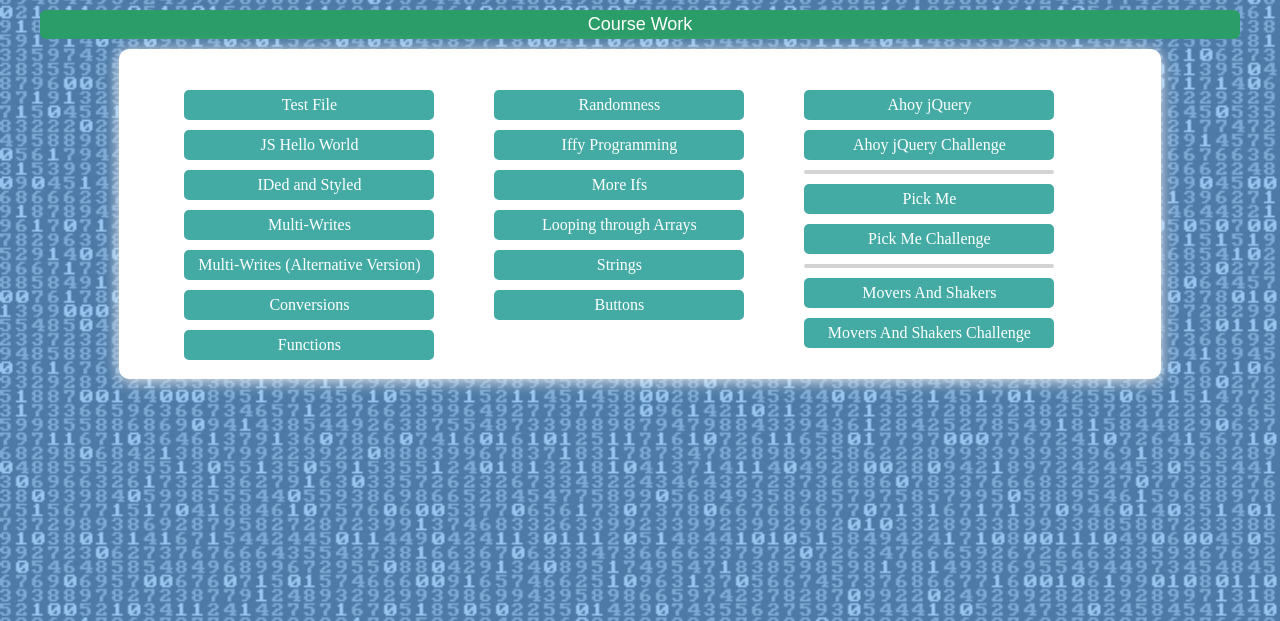
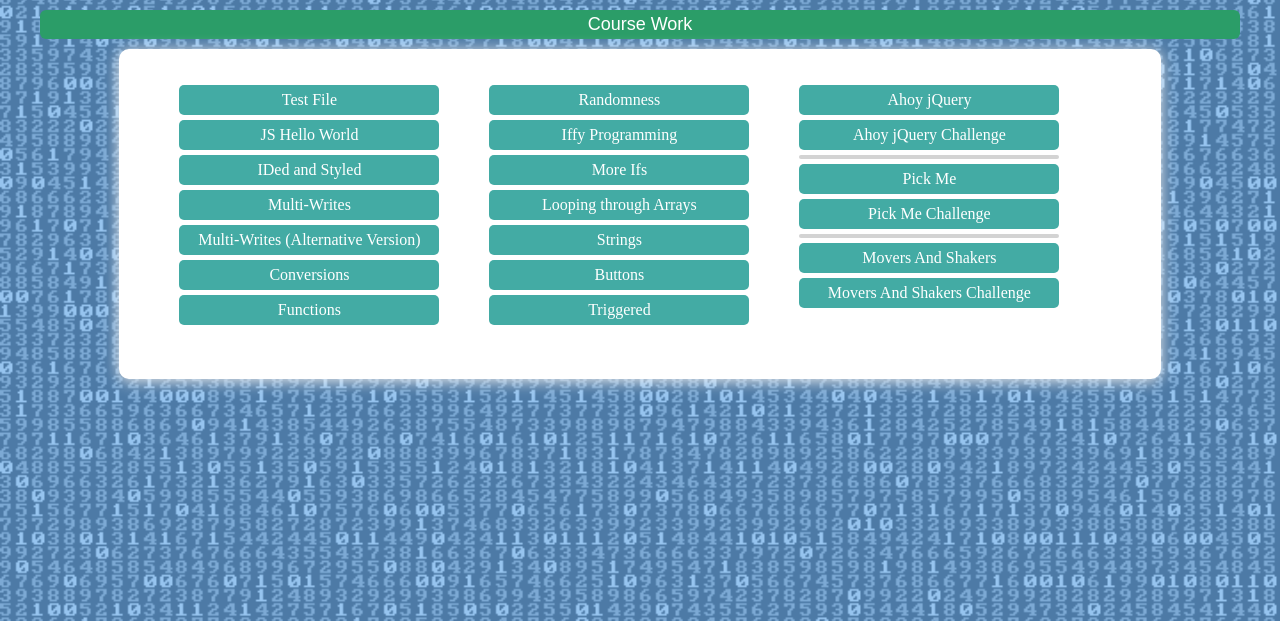
Before and after one commit to RichardBrowning/N341-Client-Side-Web-Programming, a PHP site: the page made by N341 Student Course Page.html in a window 1280 px wide. Shown: the part 179-800 px from the top of the page. Run offline with PHP 8.4, Linux system fonts and the light colour scheme.

Commit message:
Add triggered link

```diff
--- a/N341 Student Course Page.html
+++ b/N341 Student Course Page.html
@@ -34,6 +34,7 @@
  20 October 2021 - adding new link to ahoy jQuery. (LL)
  29 October 2021 - adding new links (LL)
  04 November 2021 - adding new links (LL)
+ 10 November 2021 - adding link to Triggered lab (LL)
 -->
 <html lang="en">
     <head>
@@ -107,6 +108,9 @@
                 <li>
                     <a href="./buttons/buttons.html" target="blank">Buttons</a>  <!-- link to Button lab -->
                 </li>
+                <li>
+                    <a href="./triggered/triggered.html" target="blank">Triggered</a>  <!-- link to Triggered lab -->
+                </li>
             </ul>
             <!--New column of unordered list-->
             <ul>
--- a/css/coursePageStylesheet.css
+++ b/css/coursePageStylesheet.css
@@ -92,8 +92,10 @@ header{
 /* Setting the formatting for the id="asssignments" division */
 #assignments{
 	width: 80%;
-    height: 100%;
+    height: auto;
 	margin: 0 auto;
+    overflow: hidden;
+
 	box-shadow: 0 2px 15px #EEE;
 	min-height: 300px;
 	padding: 15px;
@@ -114,7 +116,7 @@ header{
 	color: white;
 	border-radius: 5px;
 	padding: 2px;
-    margin: 10px;
+    margin: 5px;
 }
 
 /*Link buttons style*/
```
